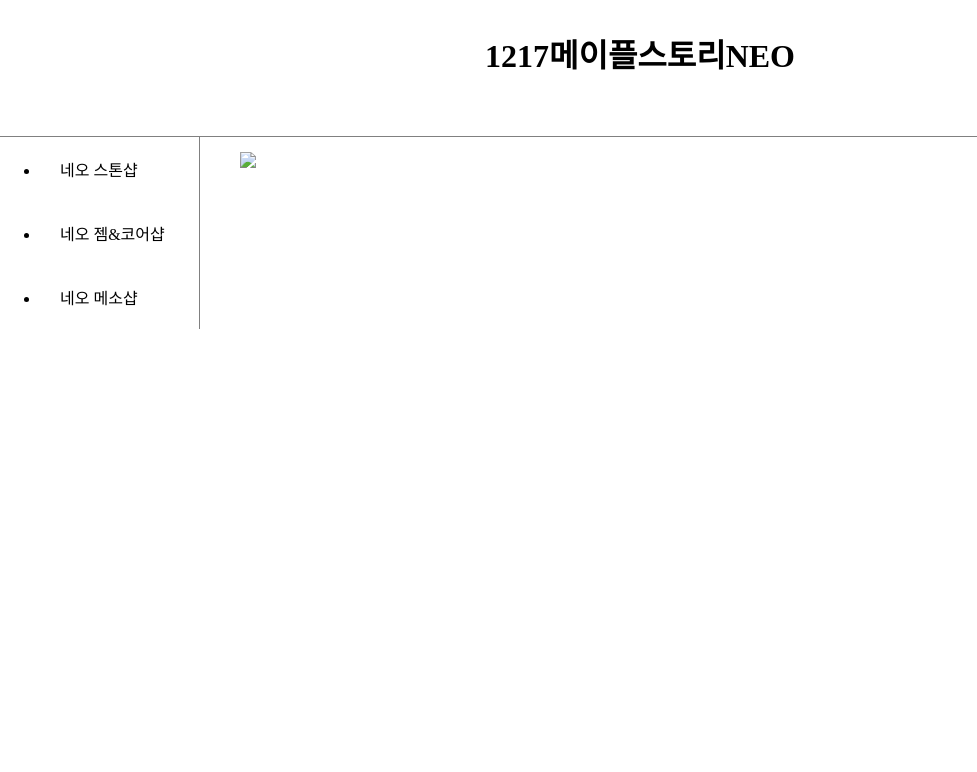
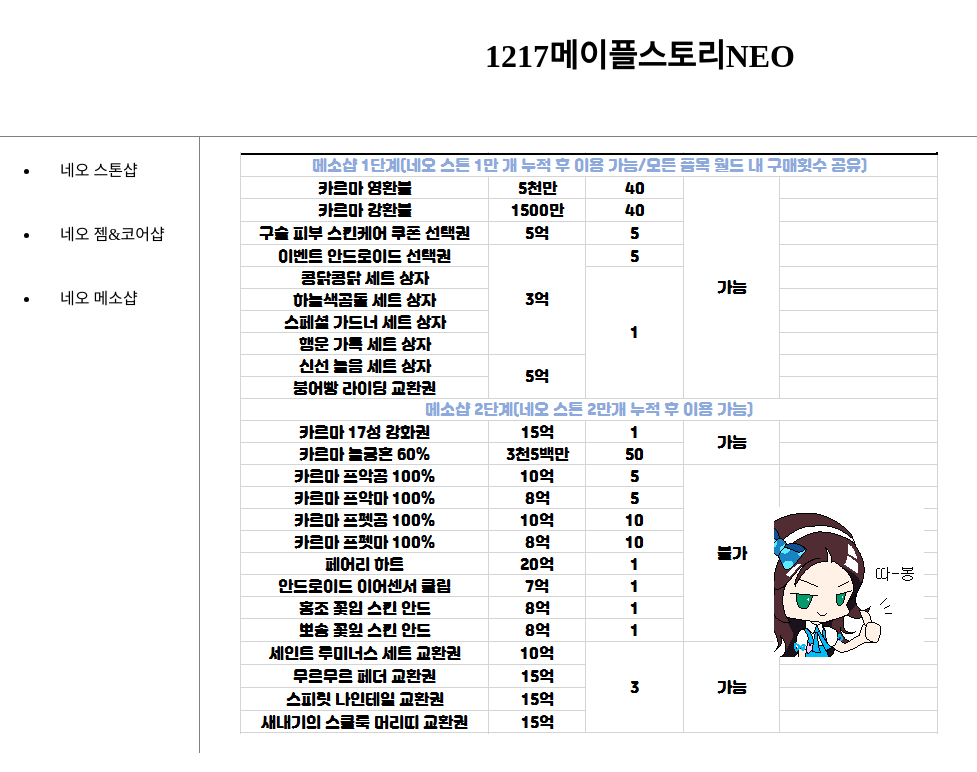
Before and after one commit to baebug/Neocoin, a plain HTML site: page coinshop3.html in a window 1280 px wide. Shown: the whole page, without its empty margins (0-977 px from the left). Drawn offline with Linux system fonts and the light colour scheme.

Commit message:
Add files via upload

```diff
--- a/coinshop3.html
+++ b/coinshop3.html
@@ -17,7 +17,7 @@
             </ul>
 
             <div id="mainside">
-                <img src=./coinshop3.png">
+                <img src="./coinshop3.png">
             </div>
         </div>
     </body>
```
